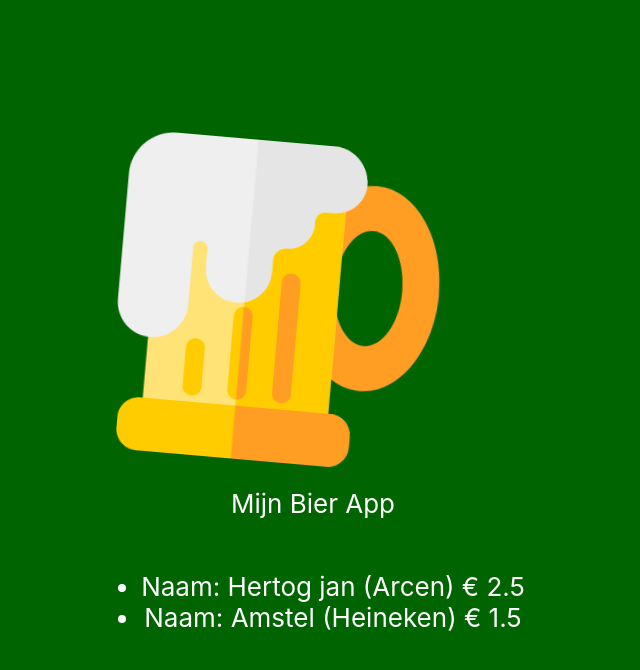
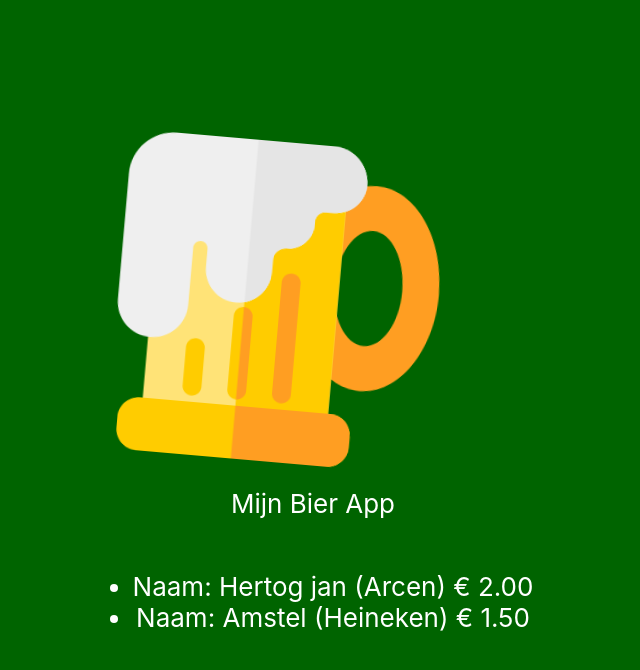
Before and after one commit to mijnbier/app, a React (Create React App) app: page / in a window 1280 px wide. Shown: the top 670 px of the page, without its empty margins (327-967 px from the left). Built offline with nearby package versions, Linux system fonts and the light colour scheme.

Commit message:
price two decimals

```diff
--- a/src/App.js
+++ b/src/App.js
@@ -3,7 +3,7 @@
 import './App.css';
 import BeerList from './Components/BeerList';
 
-const data = [{merk:"Hertog jan", brouwerij:"Arcen", price:2.50},{merk:"Amstel", brouwerij:"Heineken", price:1.50}]
+const data = [{merk:"Hertog jan", brouwerij:"Arcen", price:2},{merk:"Amstel", brouwerij:"Heineken", price:1.50}]
 
 function App() {
   return (
--- a/src/Components/Price.js
+++ b/src/Components/Price.js
@@ -3,6 +3,6 @@
 
 export default function Price(props) {
 
-    return <span>&euro; {props.value}</span>
+    return <span>&euro; {props.value.toFixed(2)}</span>
 
 }
```
